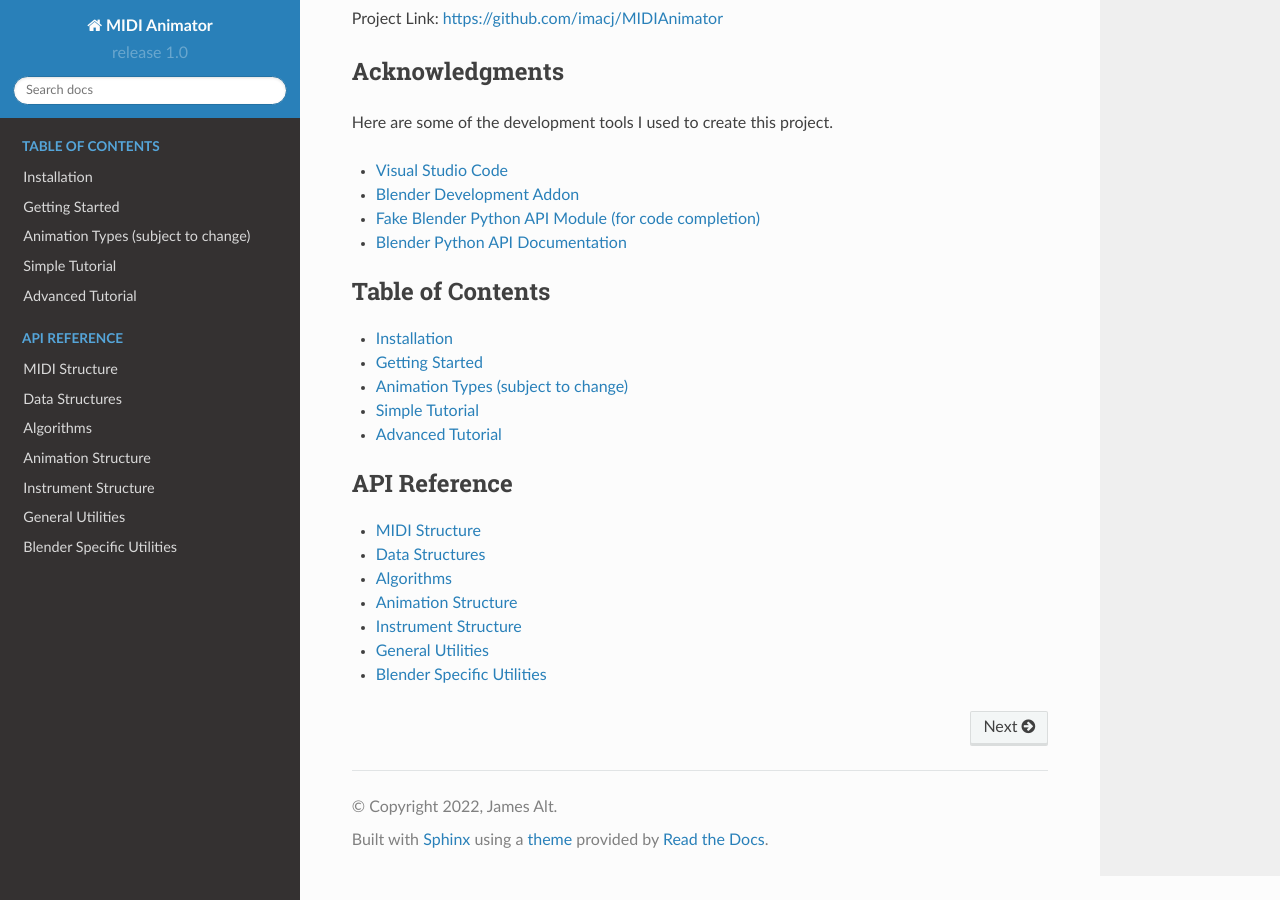
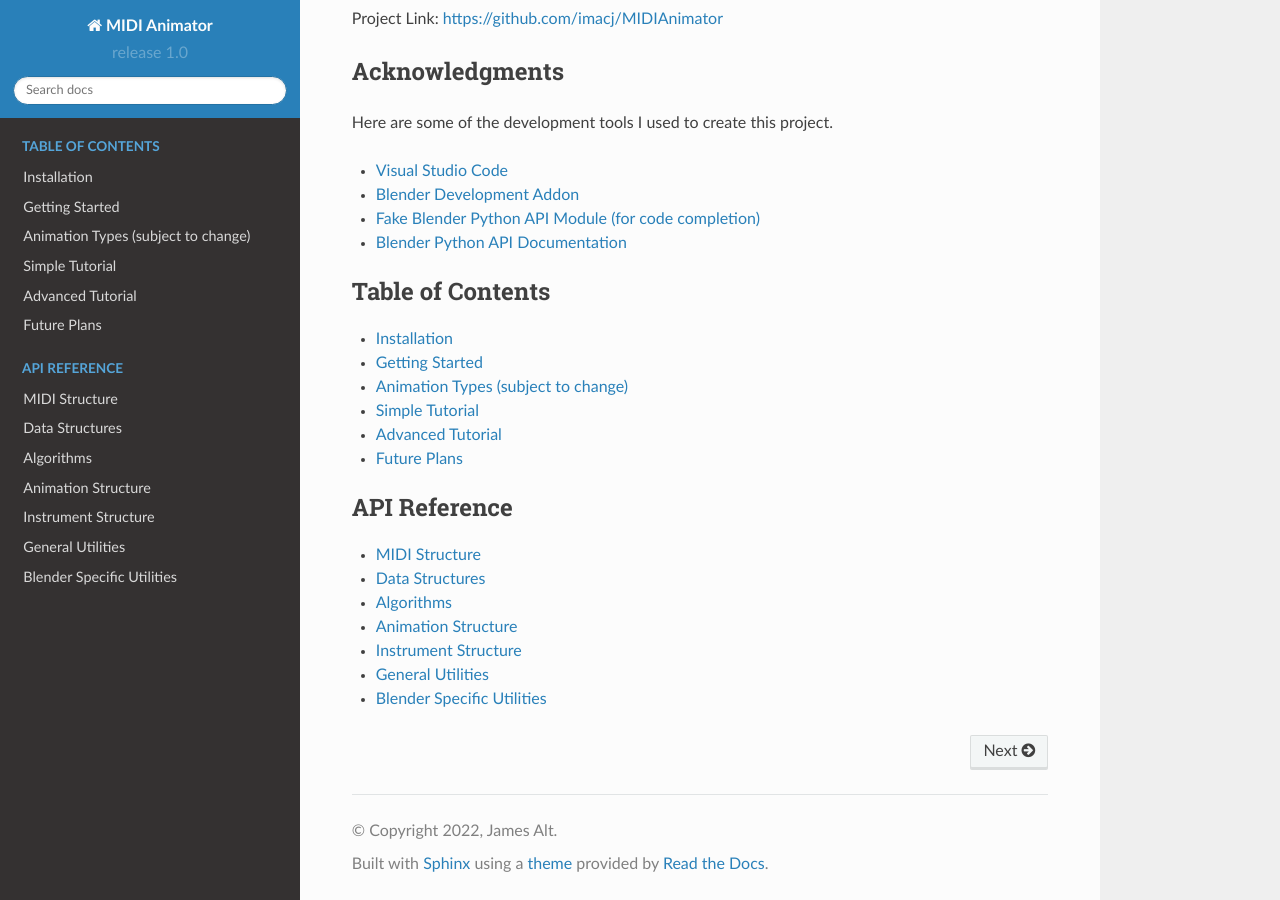
Before and after one commit to jamesa08/MIDIAnimatorDocs, a Sphinx documentation site: the page built from docs/source/index.md, in a window 1280 px wide and 900 px high, scrolled down 1258 px. Built offline with Sphinx 7.4.7 and the Read the Docs theme 2.0.0, drawn with Linux system fonts in a browser that asks for light colours.

Commit message:
add future plans page

````diff
--- /dev/null
+++ b/docs/source/general/future_plans.md
@@ -0,0 +1 @@
+# Future Plans
--- a/docs/source/index.md
+++ b/docs/source/index.md
@@ -78,6 +78,7 @@ general/getting_started.md
 general/animation_types.md
 tutorials/tutorial.md
 tutorials/adv_tutorial.md
+general/future_plans.md
 ```
 
 ```{toctree}
````
